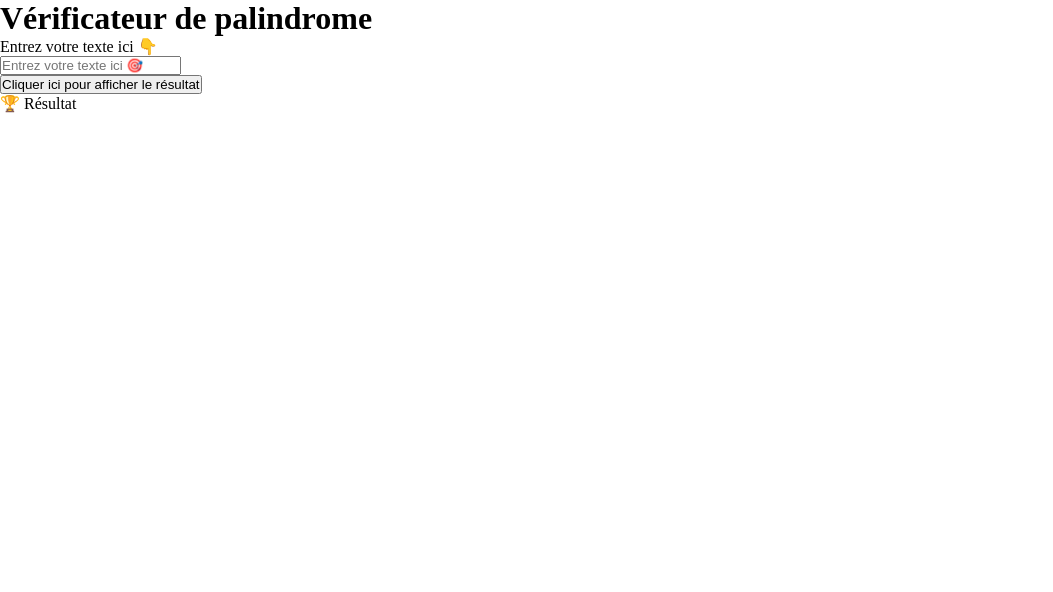
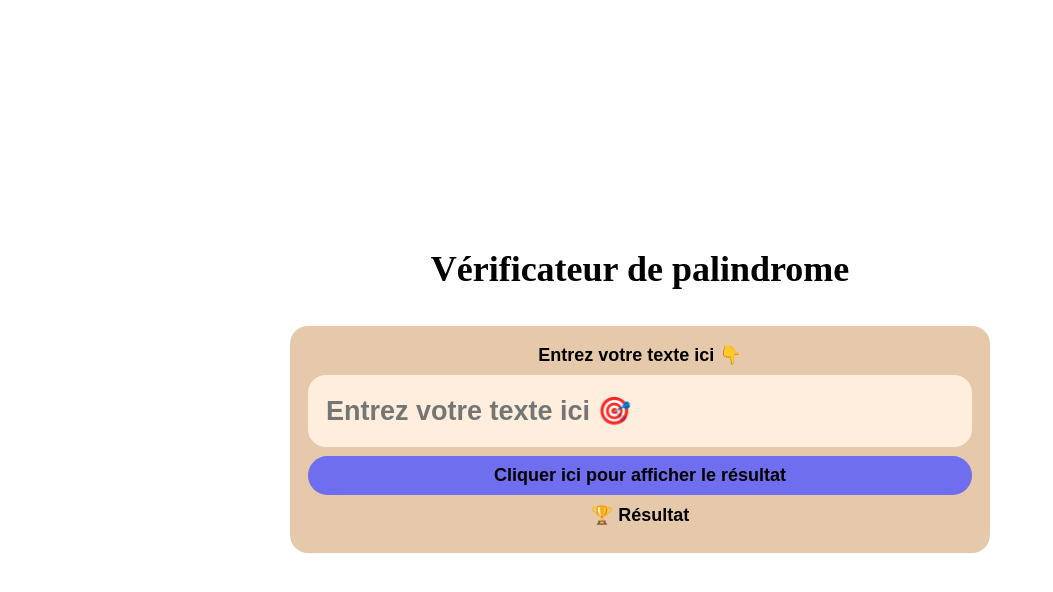
Before and after one commit to georgesnoe/atelier-it-exam-1, a plain HTML site: page palindrome/index.html in a window 1280 px wide. Shown: the whole page, without its empty margins (0-1053 px from the left). Drawn offline with Linux system fonts and the light colour scheme.

Commit message:
Styled palindrome view

```diff
--- a/palindrome/style.css
+++ b/palindrome/style.css
@@ -1,6 +1,84 @@
+html {
+    font-size: 18px;
+    font-weight: bold;
+}
+
 * {
     margin: 0;
     padding: 0;
     box-sizing: border-box;
     transition-duration: 300ms;
+    font-family: sans-serif;
 }
+
+h1 {
+    text-align: center;
+    font-family: serif;
+}
+
+/* Centrer les éléments */
+body {
+    display: flex;
+    flex-direction: column;
+    justify-content: center;
+    align-items: center;
+    min-height: 100vh;
+    gap: 2rem;
+}
+
+.formulaire {
+    display: flex;
+    flex-direction: column;
+    justify-content: center;
+    align-items: center;
+    gap: 0.5rem;
+    width: clamp(300px, 90%, 700px);
+    padding: 1rem;
+    border-radius: 1rem;
+    background-color: rgb(230, 200, 171);
+}
+
+.formulaire>* {
+    width: 100%;
+}
+
+p {
+    text-align: center;
+}
+
+#valeur {
+    width: 100%;
+    background-color: transparent;
+    border: 0;
+    font-weight: bold;
+    line-height: 2rem;
+    font-size: 1.5rem;
+    outline: none;
+}
+
+label>div {
+    margin-top: 0.5rem;
+    padding: 1rem;
+    background-color: #fed;
+    border-radius: 1rem;
+}
+
+button {
+    font-weight: bold;
+    font-size: 1rem;
+    padding: 0.5rem;
+    background-color: #6e6eee;
+    border-radius: 99px;
+    border: 0;
+}
+
+button:hover {
+    background-color: #4040e7;
+}
+
+.jugement {
+    margin-top: 0.5rem;
+    height: 0rem;
+    background-color: #fed;
+    border-radius: 1rem;
+}
```
